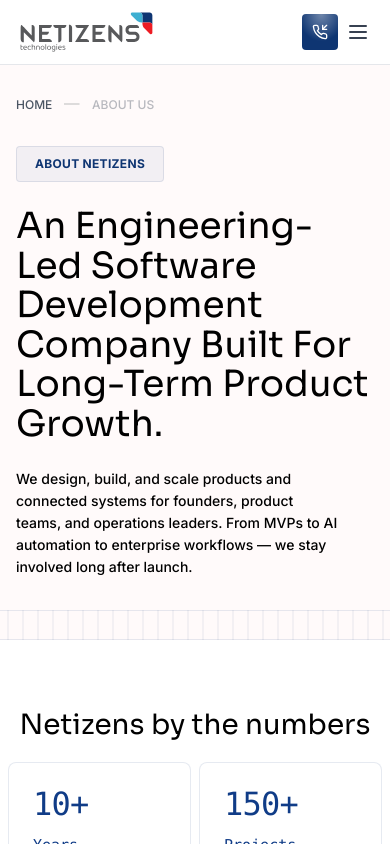
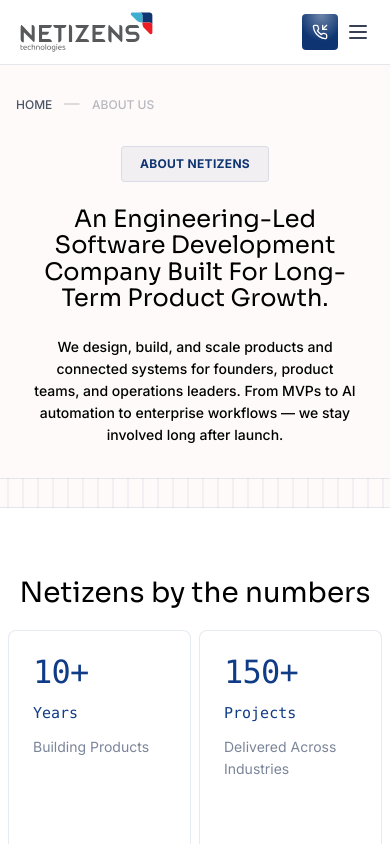
Before and after one commit to rach11097netizens/netizens-2026, a React (Vite) app: page /about-us in a window 390 px wide. Shown: the top 844 px of the page. Built offline with nearby package versions, Linux system fonts and the light colour scheme.

Commit message:
Refactor AboutHero and OurJourneyTimeline for better mobile responsiveness and layout consistency.

```diff
--- a/src/components/AboutHero.tsx
+++ b/src/components/AboutHero.tsx
@@ -11,14 +11,14 @@
 }: AboutHeroProps) {
   return (
     <section className="relative w-full max-w-3xl mx-auto px-4 py-8 md:py-24 flex flex-col items-center justify-between overflow-hidden z-10">
-      <div className="flex flex-col items-start justify-center w-full gap-6">
+      <div className="flex flex-col items-center md:items-start justify-center w-full text-center md:text-left gap-6">
         <div className="flex items-center justify-center px-[18px] py-[8px] bg-[#0E3572]/5 border border-[#0E3572]/10 rounded-[4px]">
           <span className="font-sans font-bold text-[12px] text-regal-navy text-center uppercase tracking-wide">
             {badge}
           </span>
         </div>
 
-        <h1 className="font-headings font-normal text-4xl md:text-[46px] leading-[1.1] md:leading-[1.1] text-carbon-black capitalize">
+        <h1 className="font-headings font-normal text-2xl sm:text-4xl md:text-[46px] leading-[1.1] md:leading-[1.1] text-carbon-black capitalize">
           {heading}
         </h1>
 
--- a/src/components/OurJourneyTimeline.tsx
+++ b/src/components/OurJourneyTimeline.tsx
@@ -128,7 +128,7 @@
                 }}
             />
 
-            <div className="w-full relative z-10 flex flex-col h-full justify-center gap-16">
+            <div className="w-full relative z-10 flex flex-col h-full justify-center gap-8 sm:gap-16">
 
                 {/* ── Heading wrapper ── */}
                 {/* Fixed relative to the section top so it doesn't move while pinned */}
```
